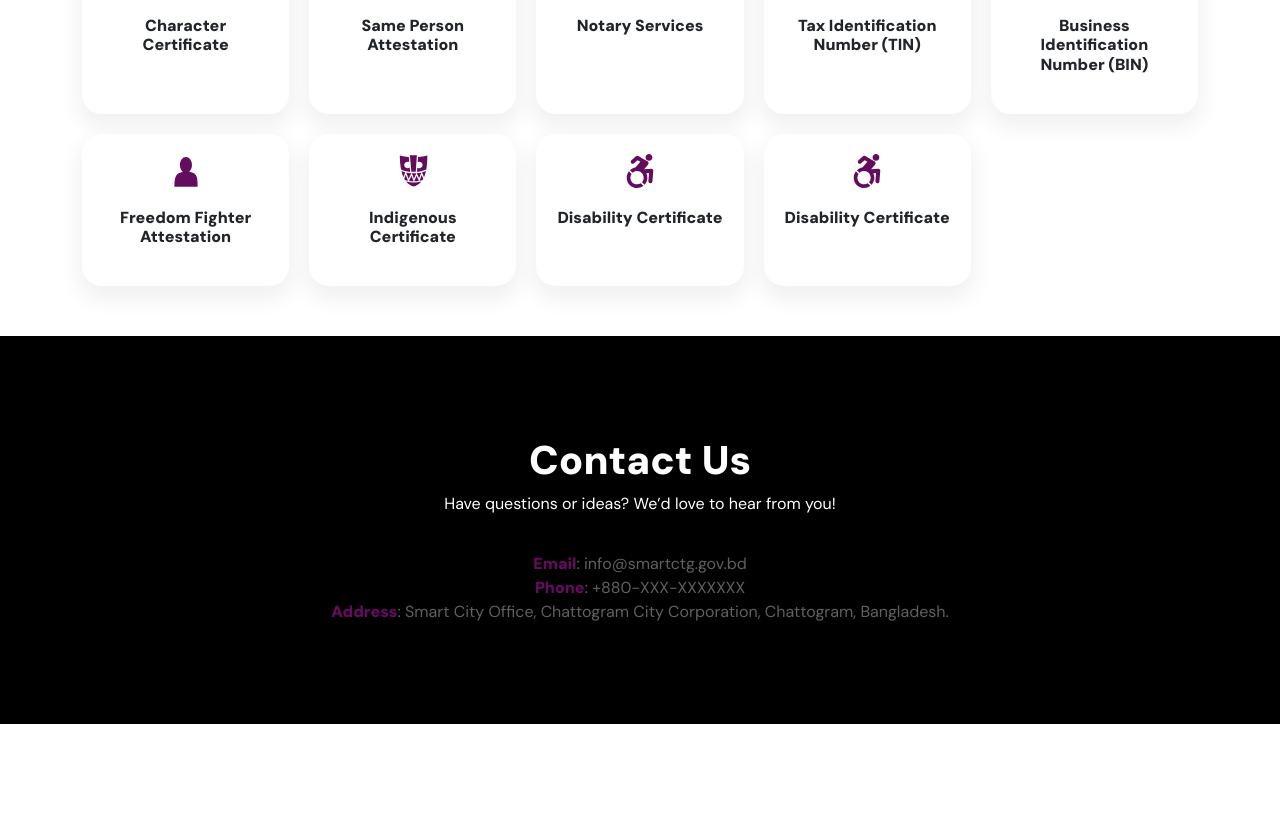
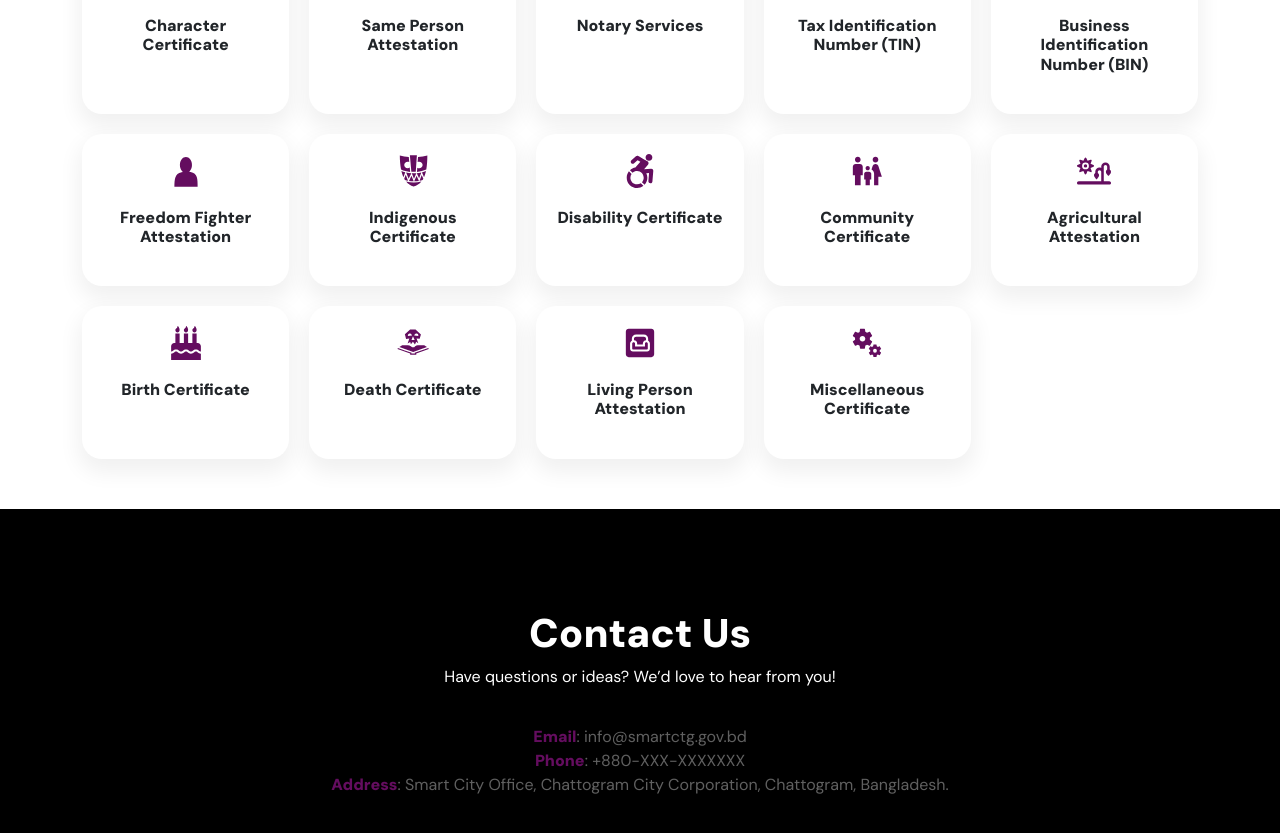
Before and after one commit to Maptaul/Shapla_OSS, a Next.js app: page /e-services in a window 1280 px wide. Shown: the part 1660-2493 px from the top of the page. Before the commit the page ends 2384 px from the top, so only its background shows below. Built offline with nearby package versions, Linux system fonts and the light colour scheme.

Commit message:
ward add

```diff
--- a/src/constants/e-services.tsx
+++ b/src/constants/e-services.tsx
@@ -3,18 +3,31 @@ import {
   FaCreditCard,
   FaMoneyCheckAlt,
   FaHouseDamage,
+  FaBirthdayCake,
 } from "react-icons/fa";
 import {
   FaAccessibleIcon,
   FaBinoculars,
   FaFileInvoiceDollar,
   FaIdCard,
+  FaSunPlantWilt,
   FaWarehouse,
 } from "react-icons/fa6";
-import { GiBigDiamondRing, GiCharacter, GiTribalMask } from "react-icons/gi";
+import {
+  GiBigDiamondRing,
+  GiCharacter,
+  GiDeathNote,
+  GiTribalMask,
+} from "react-icons/gi";
 import { GoLaw } from "react-icons/go";
 import { IoIosPeople } from "react-icons/io";
-import { MdChildCare, MdFamilyRestroom, MdHowToVote } from "react-icons/md";
+import {
+  MdChildCare,
+  MdFamilyRestroom,
+  MdHowToVote,
+  MdLiving,
+  MdMiscellaneousServices,
+} from "react-icons/md";
 import { RiUserSearchLine } from "react-icons/ri";
 import { SiSuckless } from "react-icons/si";
 import {
@@ -178,7 +191,27 @@ export const services = [
     icon: <FaAccessibleIcon className="icon" />,
   },
   {
-    title: "Disability Certificate ",
-    icon: <FaAccessibleIcon className="icon" />,
+    title: " Community Certificate ",
+    icon: <MdFamilyRestroom className="icon" />,
+  },
+  {
+    title: " Agricultural Attestation ",
+    icon: <FaSunPlantWilt className="icon" />,
+  },
+  {
+    title: " Birth Certificate ",
+    icon: <FaBirthdayCake className="icon" />,
+  },
+  {
+    title: "Death Certificate ",
+    icon: <GiDeathNote className="icon" />,
+  },
+  {
+    title: " Living Person Attestation ",
+    icon: <MdLiving className="icon" />,
+  },
+  {
+    title: "Miscellaneous Certificate ",
+    icon: <MdMiscellaneousServices className="icon" />,
   },
 ];
```
